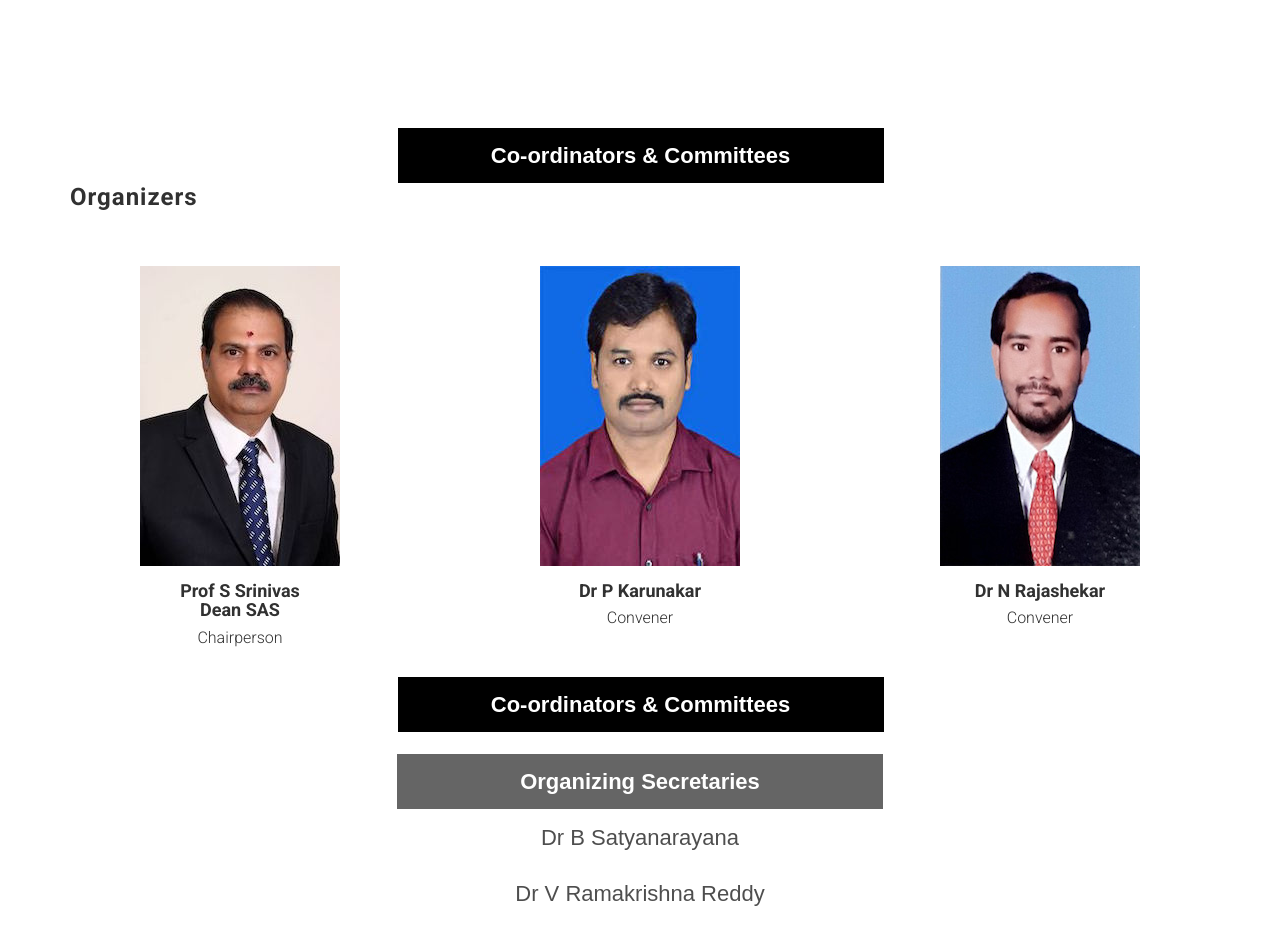
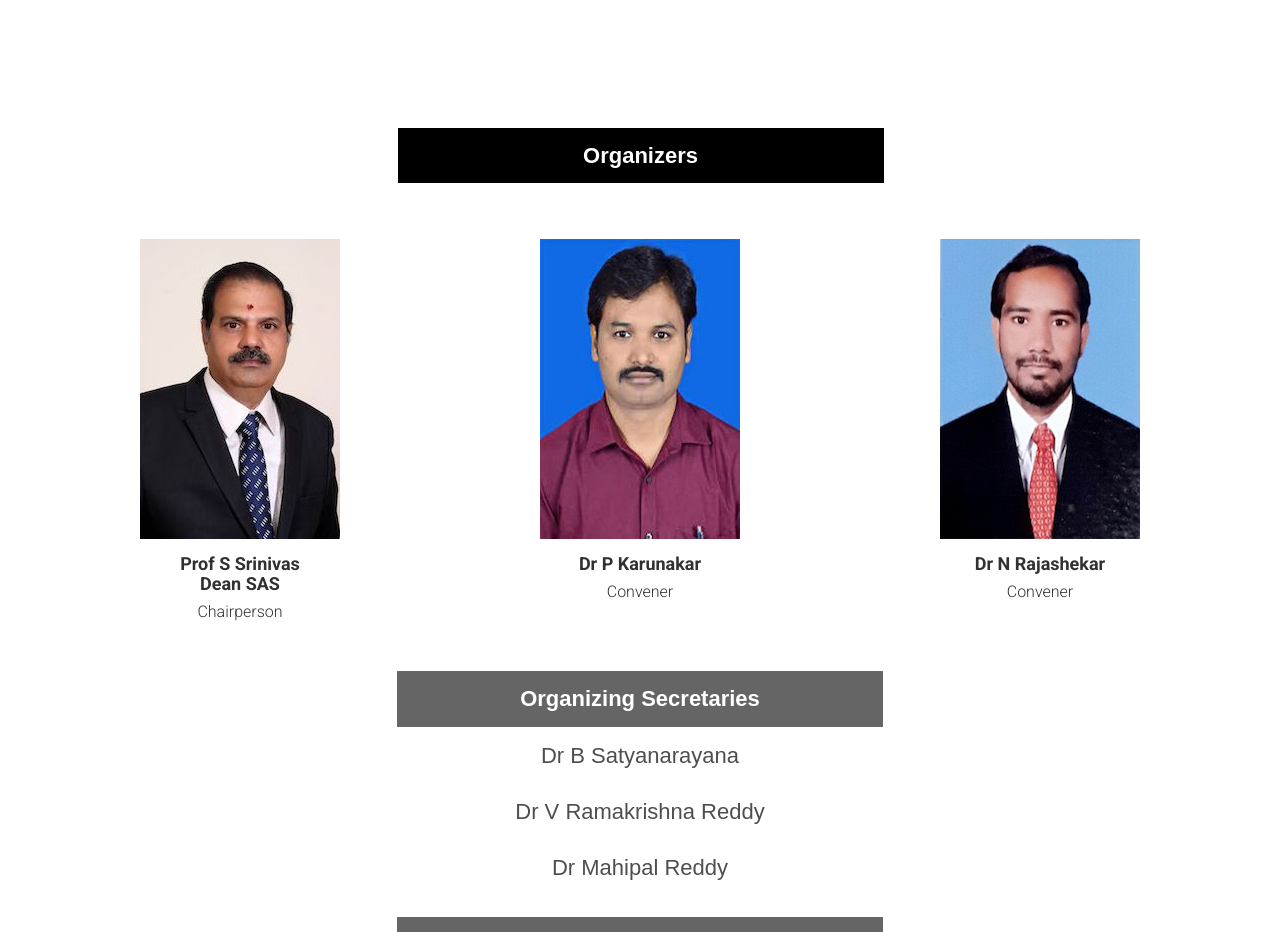
Before and after one commit to asishtech/test, a plain HTML site: page index.html in a window 1280 px wide. Shown: the part 3940-4872 px from the top of the page. Drawn offline with Linux system fonts and the light colour scheme; files whose address does not match are found by name.

Commit message:
Update index.html

```diff
--- a/index.html
+++ b/index.html
@@ -408,12 +408,12 @@ School of Advanced Sciences, VIT-AP University<br> Andhra Pradesh, India
                                     </colgroup>
                                     <thead>
                                       <tr>
-                                        <th class="tg-hav6">Co-ordinators   &amp; Committees</th>
+                                        <th class="tg-hav6">Organizers</th>
                                       </tr>
                                     </thead>
                                     </table>
 
-                                <h3 class="section-title">Organizers</h3>
+                                <h3 class="section-title"></h3>
 
                             </div>
                         </div>
@@ -489,9 +489,9 @@ School of Advanced Sciences, VIT-AP University<br> Andhra Pradesh, India
         <col style="width: 487px">
         </colgroup>
         <thead>
-          <tr>
+          <!-- <tr>
             <th class="tg-hav6">Co-ordinators   &amp; Committees</th>
-          </tr>
+          </tr> -->
         </thead>
         <tbody>
             <tr>
```
